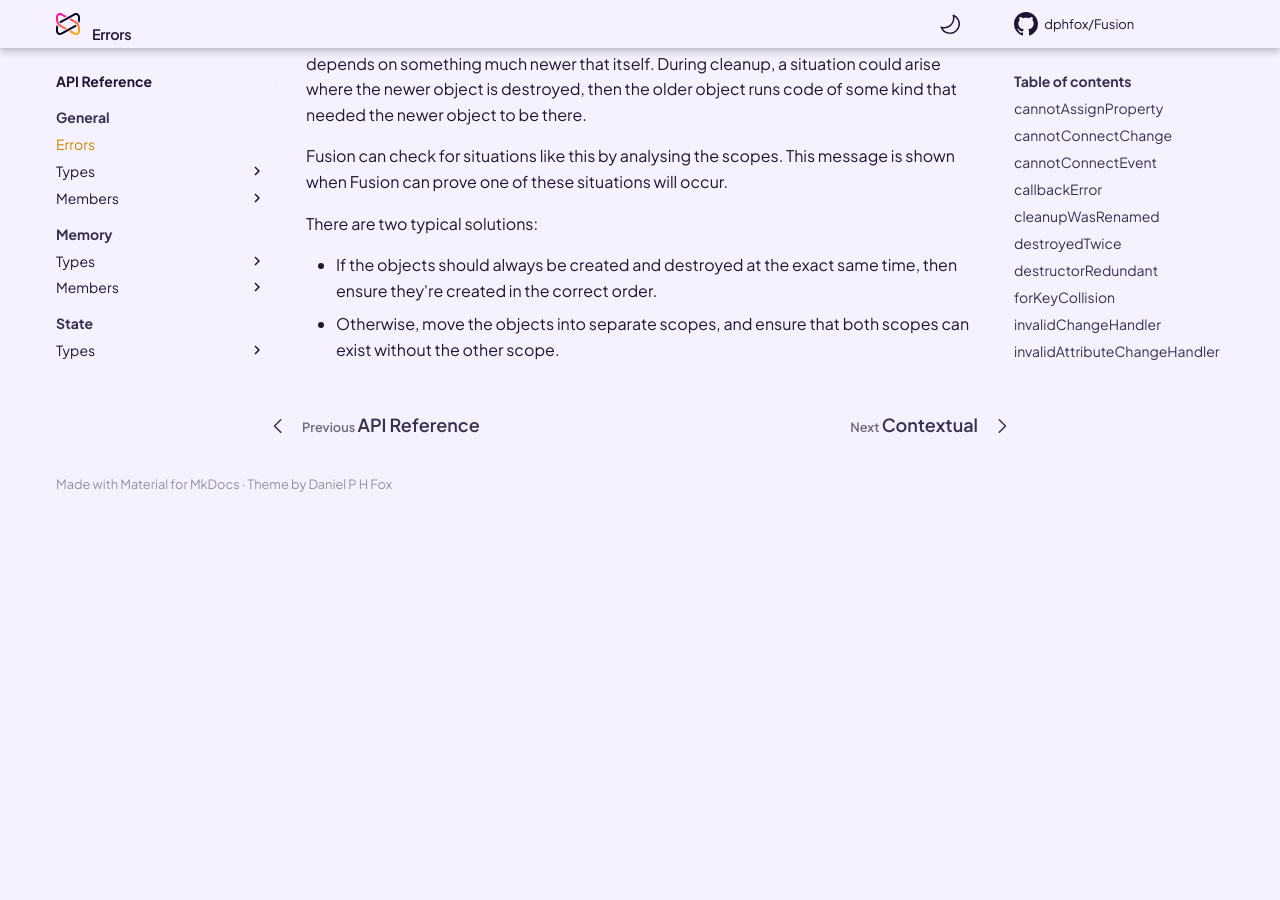
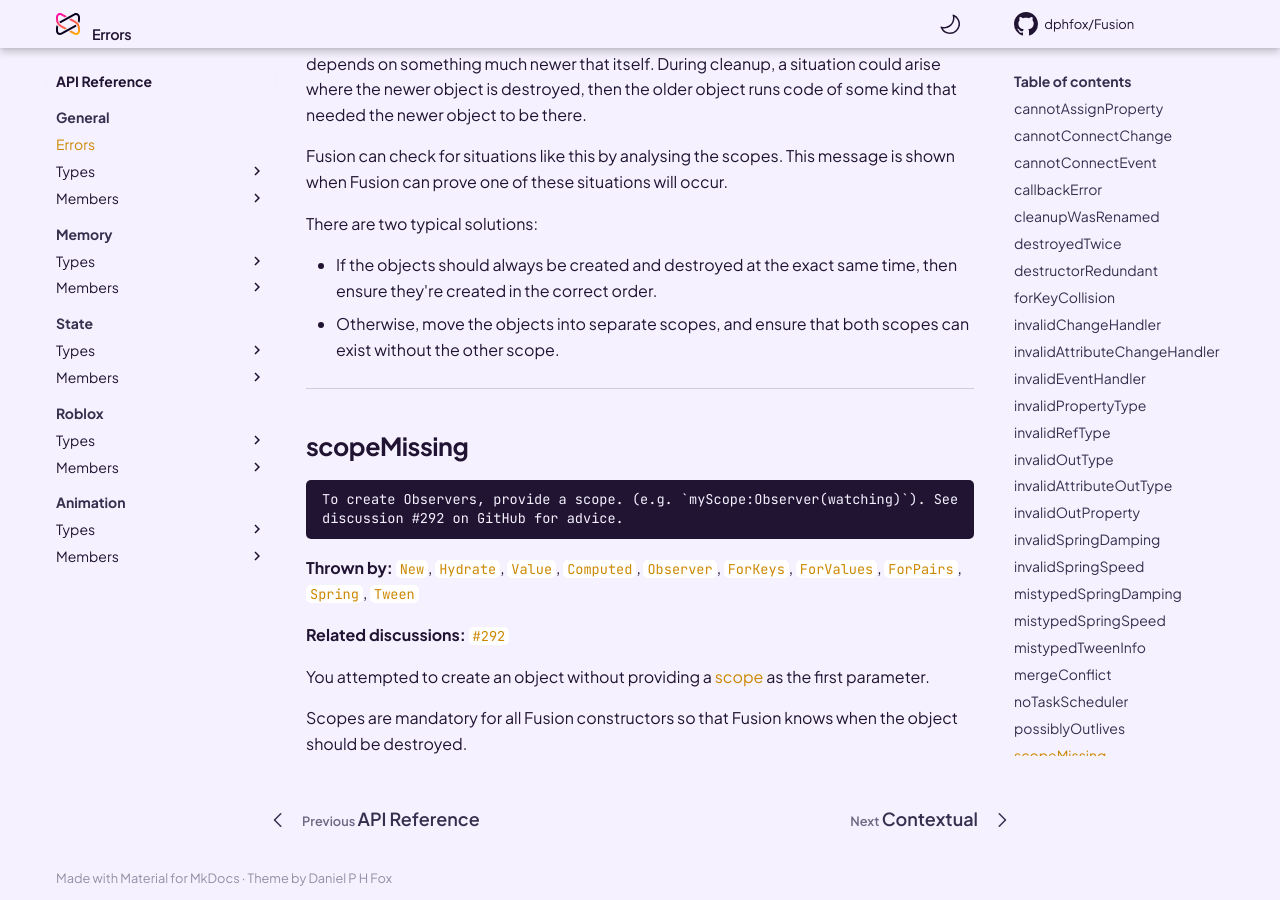
Before and after one commit to dphfox/Fusion, an MkDocs documentation site: the page built from docs/api-reference/general/errors.md, in a window 1280 px wide and 900 px high, scrolled down 7586 px. Built offline with MkDocs 1.6.1 and Material for MkDocs 9.7.7, drawn with Linux system fonts in a browser that asks for light colours; comment, search, counter and statistics services are not loaded; the version menu is left out; before the commit the page ends 8092 px from its top, so only the background shows below that.

Commit message:
scopeMissing error

````diff
--- a/docs/api-reference/general/errors.md
+++ b/docs/api-reference/general/errors.md
@@ -518,3 +518,36 @@ then ensure they're created in the correct order.
 - Otherwise, move the objects into separate scopes, and ensure that both scopes
 can exist without the other scope.
 </div>
+
+-----
+
+<div class="fusiondoc-error-api-section" markdown>
+
+## scopeMissing
+
+```
+To create Observers, provide a scope. (e.g. `myScope:Observer(watching)`). See
+discussion #292 on GitHub for advice.
+```
+
+**Thrown by:**
+[`New`](../../instances/members/new),
+[`Hydrate`](../../instances/members/hydrate),
+[`Value`](../../state/members/value),
+[`Computed`](../../state/members/computed),
+[`Observer`](../../state/members/observer),
+[`ForKeys`](../../state/members/forkeys),
+[`ForValues`](../../state/members/forvalues),
+[`ForPairs`](../../state/members/forpairs),
+[`Spring`](../../animation/members/spring),
+[`Tween`](../../animation/members/tween)
+
+**Related discussions:**
+[`#292`](https://github.com/dphfox/Fusion/discussions/292)
+
+You attempted to create an object without providing a
+[scope](../../../tutorials/fundamentals/scopes) as the first parameter.
+
+Scopes are mandatory for all Fusion constructors so that Fusion knows when the
+object should be destroyed.
+</div>
````
